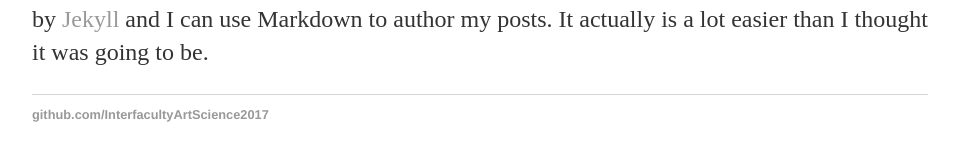
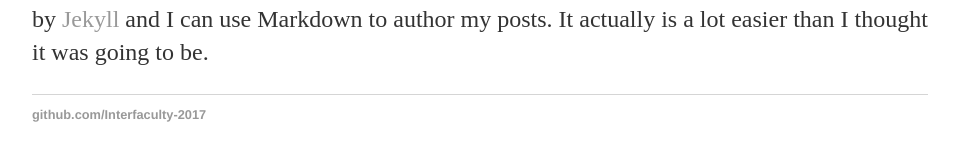
Before and after one commit to natfyfe/InterfacultyArtScience2017.github.io, a Jekyll site: the page built from _posts/2014-04-30-hank-quinlan-site-launched.md, in a window 1280 px wide. Shown: the part 341-502 px from the top of the page, without its empty margins (160-1119 px from the left). Built offline with Jekyll 4.4.1, drawn with Linux system fonts in a browser that asks for light colours.

Commit message:
Update default.html

```diff
--- a/_layouts/default.html
+++ b/_layouts/default.html
@@ -22,7 +22,7 @@
 			<footer>
 	    		<ul>
 
-	        		<li><a href="https://github.com/InterfacultyArtScience2017">github.com/InterfacultyArtScience2017</a></li>
+	        		<li><a href="https://github.com/Interfaculty-2017">github.com/Interfaculty-2017</a></li>
 				</ul>
 			</footer>
 		</body>
```
